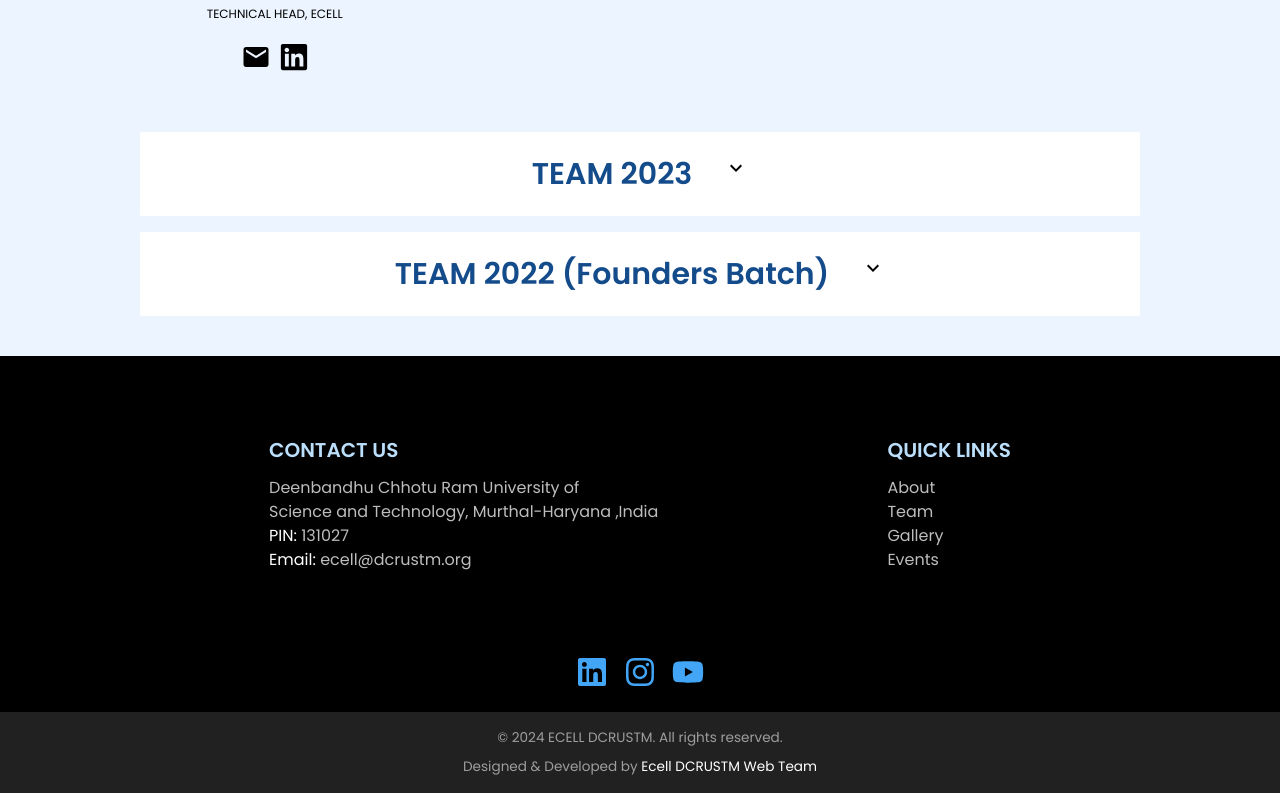
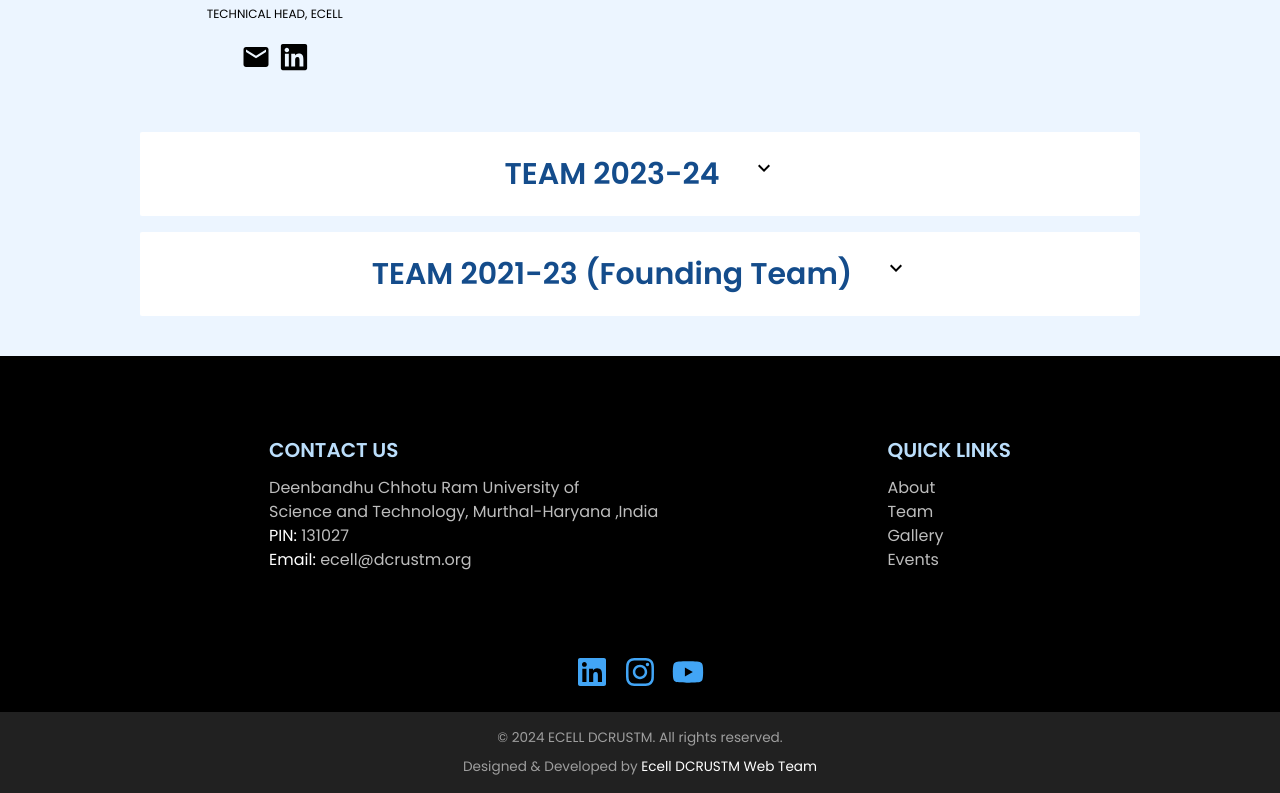
Before and after one commit to NoumanKhan2003/ecell-dcrustm, a React (Vite) app: page /team in a window 1280 px wide. Shown: the part 2534-3327 px from the top of the page. Built offline with nearby package versions, Linux system fonts and the light colour scheme.

Commit message:
team update

```diff
--- a/src/pages/TeamPage.jsx
+++ b/src/pages/TeamPage.jsx
@@ -47,8 +47,8 @@ const TeamPage = () => {
 
           </div>
           <div className='mt-14 mx-auto max-w-screen  gap-7'>
-            <Accordion title="TEAM 2023" teamData={TeamData23} />
-            <Accordion title="TEAM 2022 (Founders Batch)" teamData={TeamData22} />
+            <Accordion title="TEAM 2023-24" teamData={TeamData23} />
+            <Accordion title="TEAM 2021-23 (Founding Team)" teamData={TeamData22} />
           </div>
 
         </div>
```
